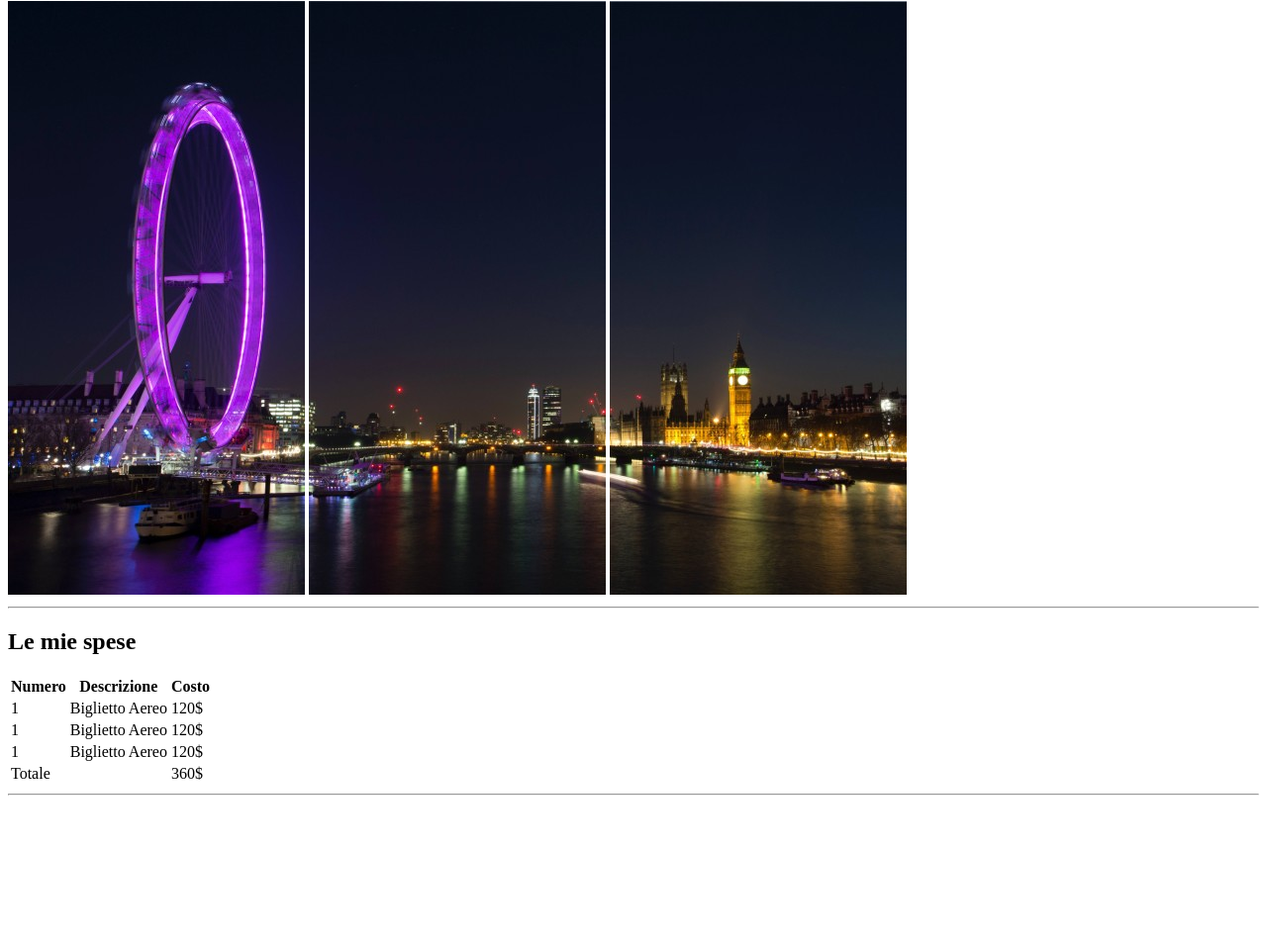
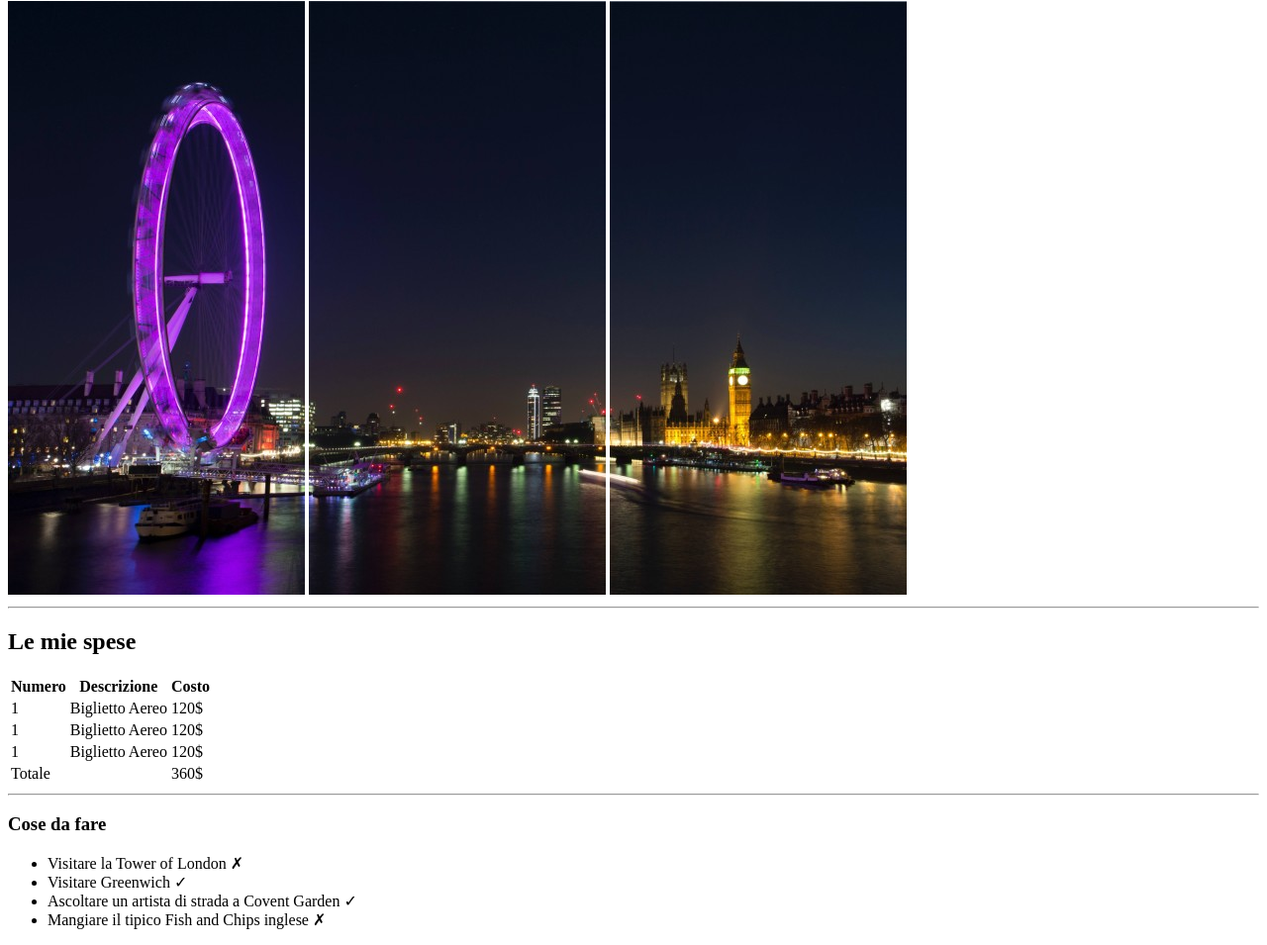
Before and after one commit to guglielmopiasenti/html-london-trip, a plain HTML site: page index.html in a window 1280 px wide. Shown: the part 79-1034 px from the top of the page at 99% size. Before the commit the page ends 891 px from the top, so only its background shows below. Drawn offline with Linux system fonts and the light colour scheme.

Commit message:
things to do

```diff
--- a/index.html
+++ b/index.html
@@ -50,7 +50,15 @@
             </tr>
         </table>
         <hr>
-
+        <h3>
+            Cose da fare
+        </h3>
+        <ul>
+            <li> Visitare la Tower of London &#10007 </li>
+            <li> Visitare Greenwich &#10003 </li>
+            <li> Ascoltare un artista di strada a Covent Garden &#10003 </li>
+            <li> Mangiare il tipico Fish and Chips inglese &#10007 </li>
+        </ul>
     </main>
 
 </body>
```
